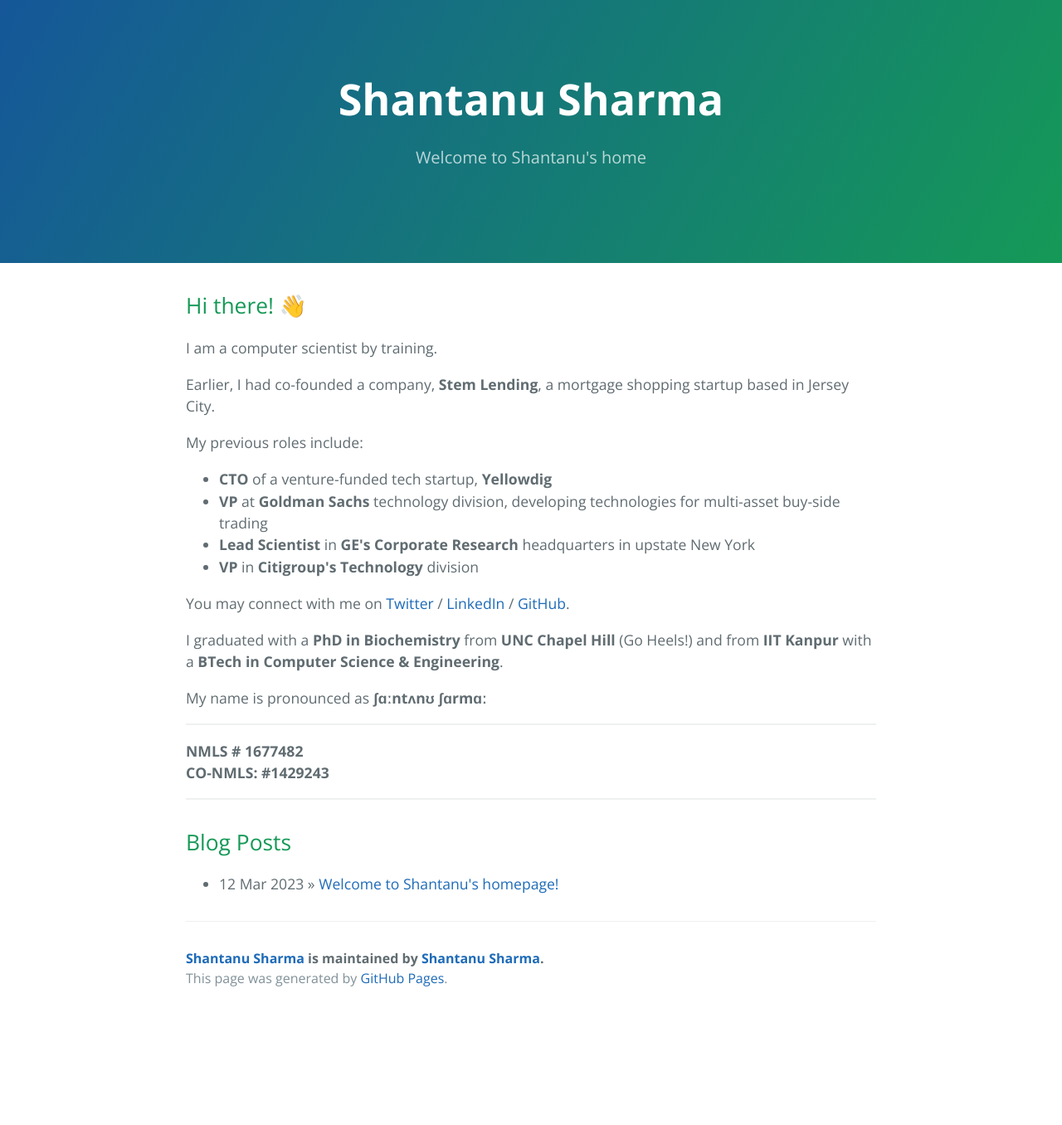
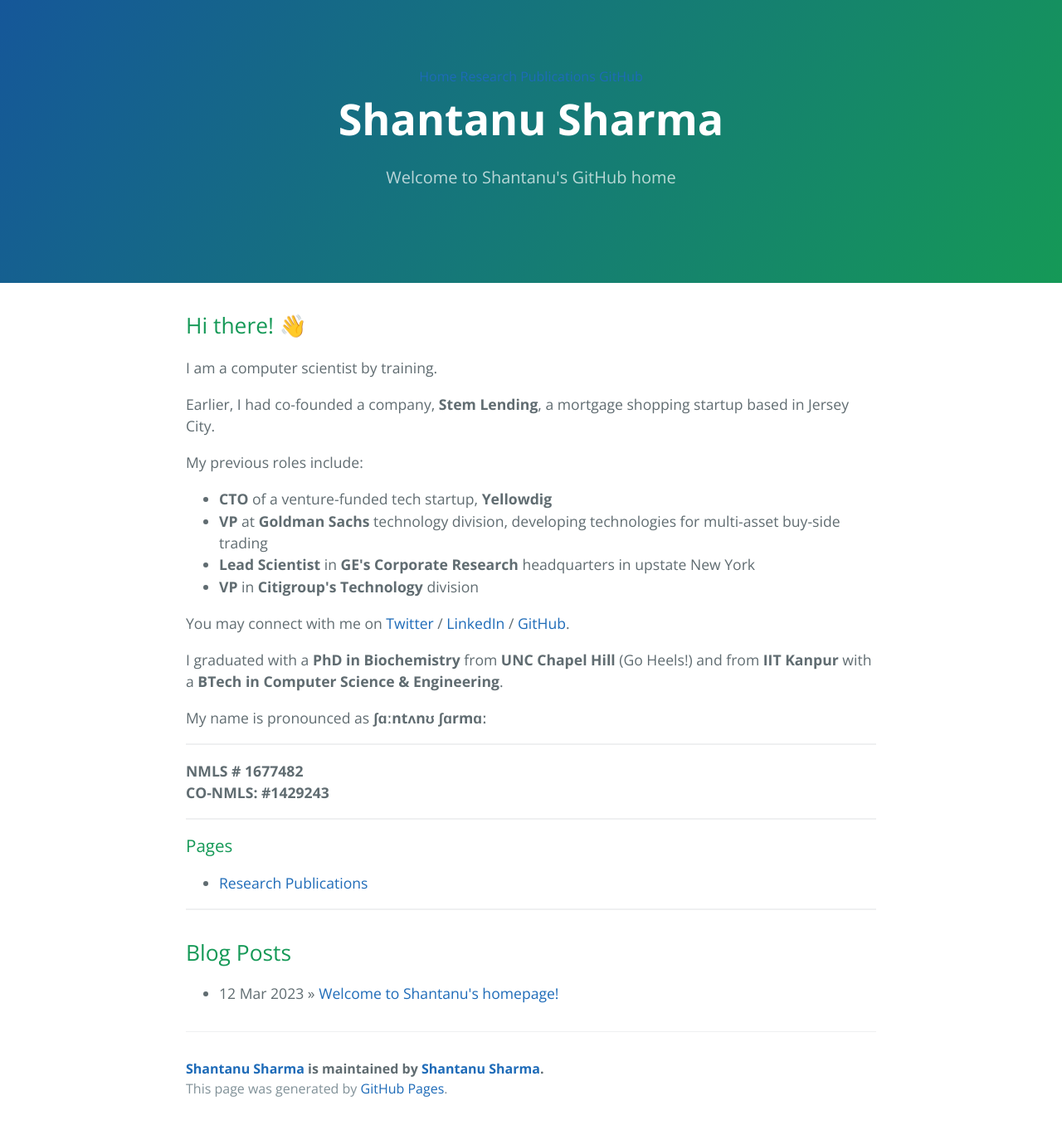
Before and after one commit to shantanusharma/shantanusharma.github.io, a Jekyll site: the page index.html, which Jekyll copies as it is, in a window 1280 px wide. Shown: the whole page at 83% size. Built offline with Jekyll 4.4.1, drawn with Linux system fonts in a browser that asks for light colours; before the commit the page ends 1223 px from its top, so only the background shows below that.

Commit message:
Adds navigation menu links

```diff
--- a/index.html
+++ b/index.html
@@ -6,6 +6,7 @@
   <title>Shantanu Sharma</title>
   <meta name="viewport" content="width=device-width, initial-scale=1">
   <meta name="theme-color" content="#157878">
+  <link rel="icon" type="image/x-icon" href="/favicon.ico">
   <link rel="stylesheet" href="/css/normalize.css">
   <link href='https://fonts.googleapis.com/css?family=Open+Sans:400,700' rel='stylesheet' type='text/css'>
   <link rel="stylesheet" href="/css/cayman.css">
@@ -13,8 +14,13 @@
 
   <body>
     <section class="page-header">
+  <nav class="top-menu">
+    <a href="/" class="menu-link">Home</a>
+    <a href="/research-publications.html" class="menu-link">Research Publications</a>
+    <a href="https://github.com/shantanusharma" class="menu-link" target="_blank" rel="noopener noreferrer">GitHub</a>
+  </nav>
   <h1 class="project-name">Shantanu Sharma</h1>
-  <h2 class="project-tagline">Welcome to Shantanu's home</h2>
+  <h2 class="project-tagline">Welcome to Shantanu's GitHub home</h2>
   </section>
 
     <section class="main-content">
@@ -49,6 +55,15 @@
 
   <hr>
 
+  <nav class="site-navigation">
+    <h3>Pages</h3>
+    <ul>
+      <li><a href="/research-publications.html">Research Publications</a></li>
+    </ul>
+  </nav>
+
+  <hr>
+
   <h2>Blog Posts</h2>
 
   <ul class="posts">
```
